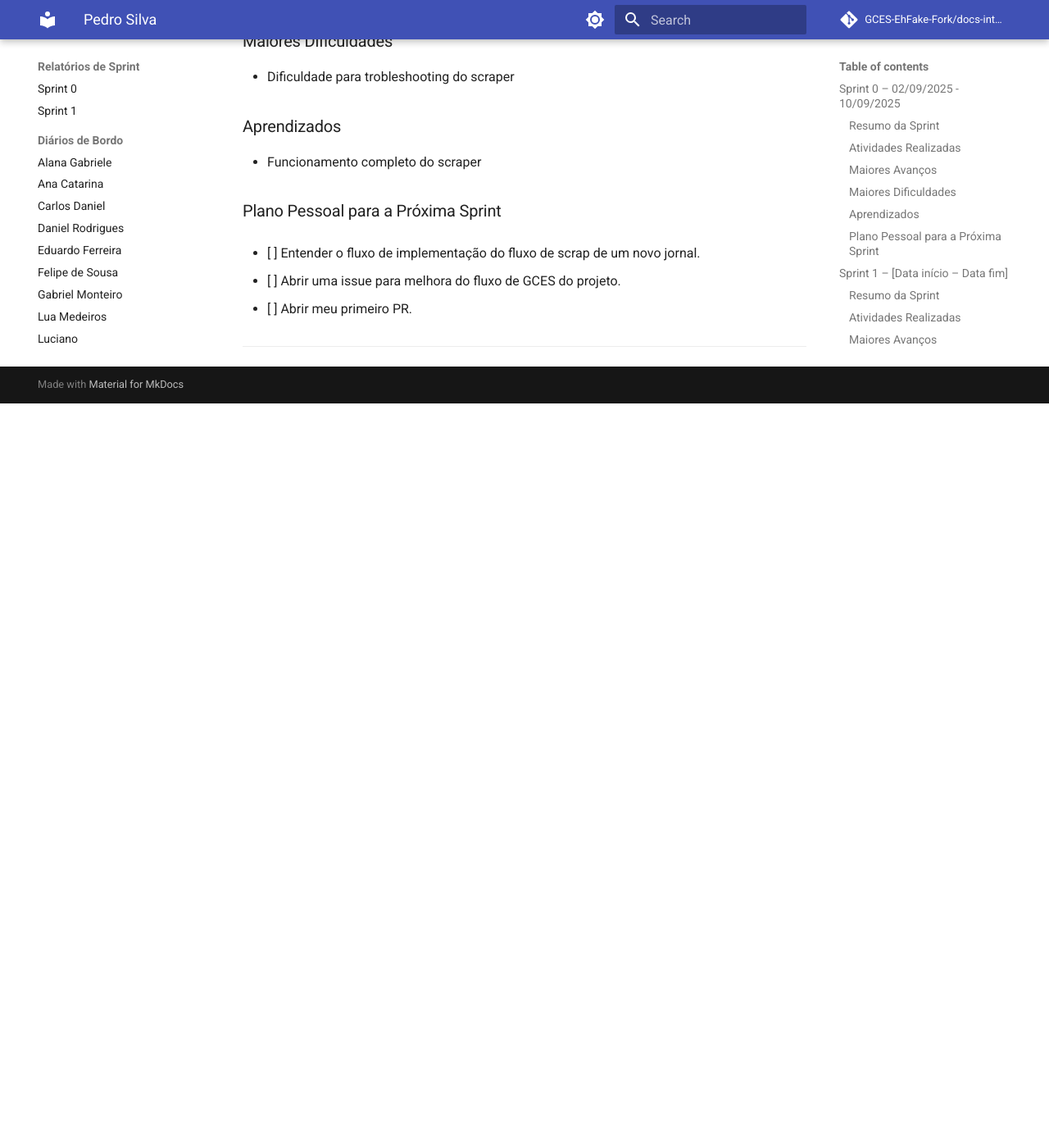
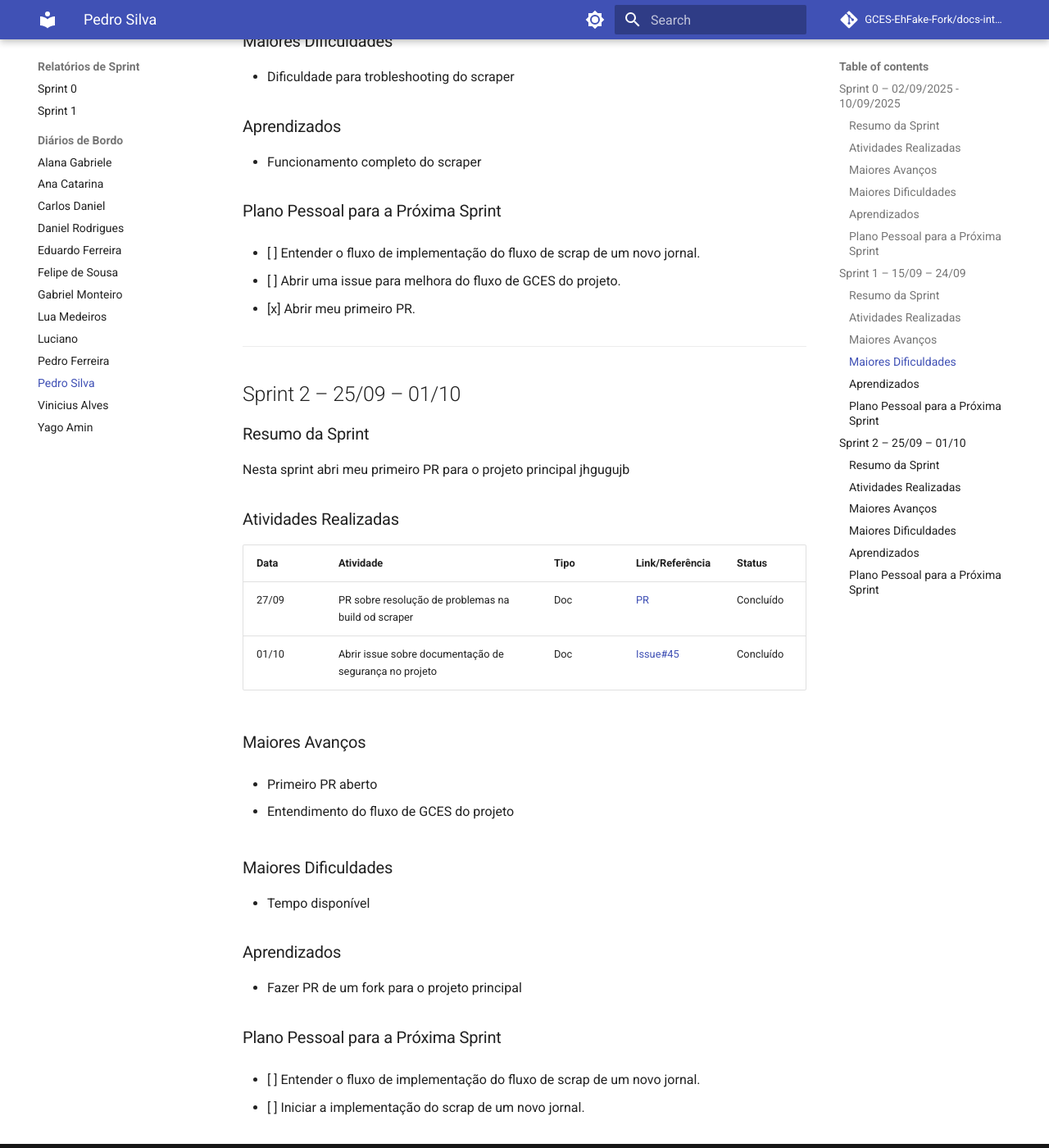
Before and after one commit to GCES-EhFake-Fork/docs-interno, an MkDocs documentation site: the page built from docs/diarios/diarioPedroSilva.md, in a window 1280 px wide and 1400 px high, scrolled down 2483 px. Shown: the whole window at 82% size. Built offline with MkDocs 1.6.1 and Material for MkDocs 9.7.7, drawn with Linux system fonts in a browser that asks for light colours; comment, search, counter and statistics services are not loaded; before the commit the page ends 2975 px from its top, so only the background shows below that; some of the changed text lies outside the part shown.

Commit message:
docs: Diário de Bordo Pedro Silva

```diff
--- a/docs/diarios/diarioPedroSilva.md
+++ b/docs/diarios/diarioPedroSilva.md
@@ -49,7 +49,7 @@ Na sprint 0 foram definidas duas frentes para contribuição, fork do projeto pr
 
 
 
-## Sprint 1 – \[Data início – Data fim]
+## Sprint 1 – 15/09 – 24/09
 
 
 
@@ -111,8 +111,68 @@ Nesta sprint eu analisei o fluxo de o fluxo de GCES do projeto, resolvi o proble
 
 * [ ] Abrir uma issue para melhora do fluxo de GCES do projeto.
 
-* [ ] Abrir meu primeiro PR.
+* [x] Abrir meu primeiro PR.
 
 
 
 ---
+
+
+
+## Sprint 2 – 25/09 – 01/10
+
+
+
+### Resumo da Sprint
+
+
+
+Nesta sprint abri meu primeiro PR para o projeto principal jhgugujb
+
+
+### Atividades Realizadas
+
+
+
+| Data   | Atividade                              | Tipo      | Link/Referência                               | Status  |
+|--------|----------------------------------------|-----------|-----------------------------------------------|---------|
+| 27/09  | PR sobre resolução de problemas na build od scraper| Doc | [PR](https://github.com/EH-FAKE/check-up/pull/44)                                 | Concluído |
+| 01/10  | Abrir issue sobre documentação de segurança no projeto          | Doc   | [Issue#45](https://github.com/EH-FAKE/check-up/issues/45)                                     | Concluído |
+
+
+
+
+
+### Maiores Avanços
+
+
+
+* Primeiro PR aberto
+
+* Entendimento do fluxo de GCES do projeto
+
+
+
+### Maiores Dificuldades
+
+
+
+* Tempo disponível
+
+
+
+### Aprendizados
+
+
+
+* Fazer PR de um fork para o projeto principal
+
+
+
+### Plano Pessoal para a Próxima Sprint
+
+
+
+* [ ] Entender o fluxo de implementação do fluxo de scrap de um novo jornal.
+
+* [ ] Iniciar a implementação do scrap de um novo jornal.
```
